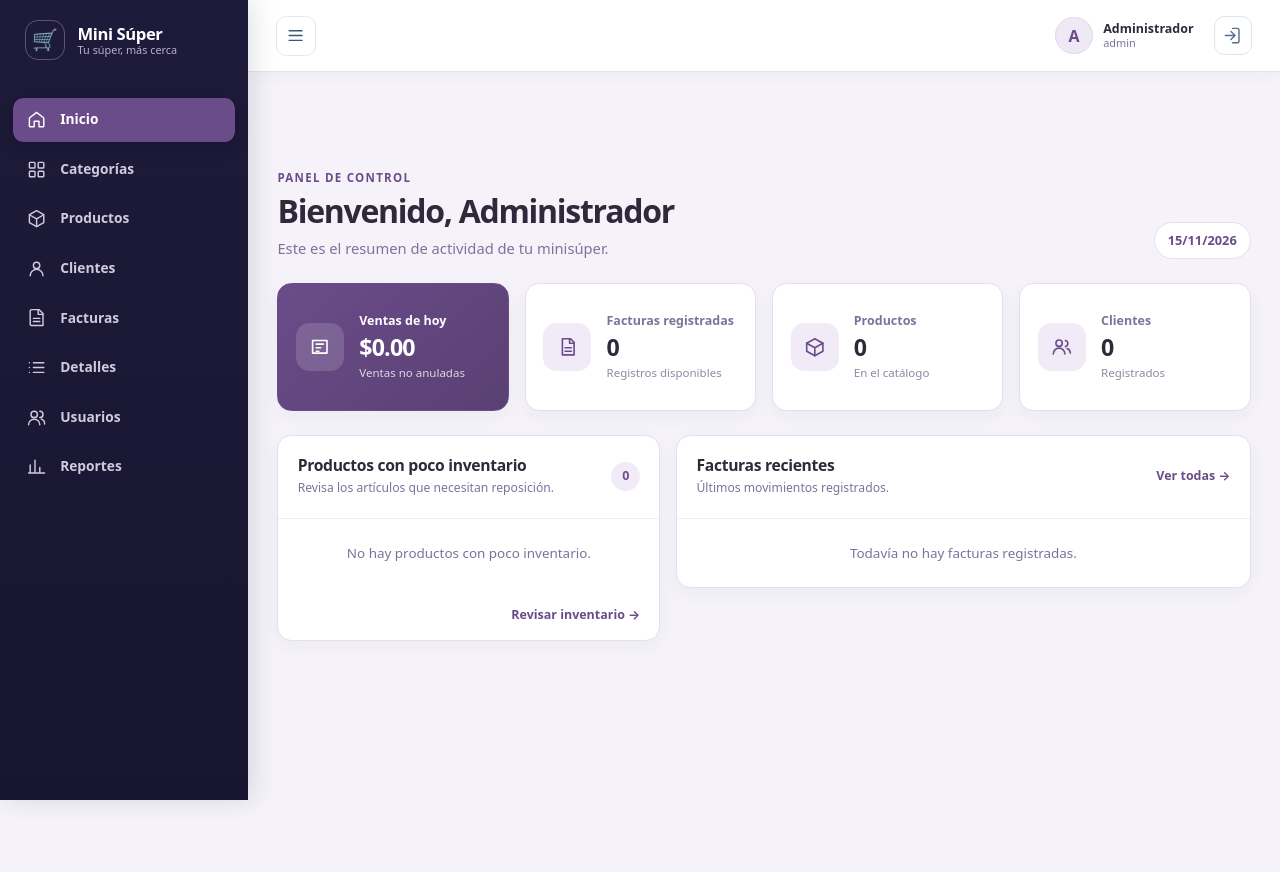
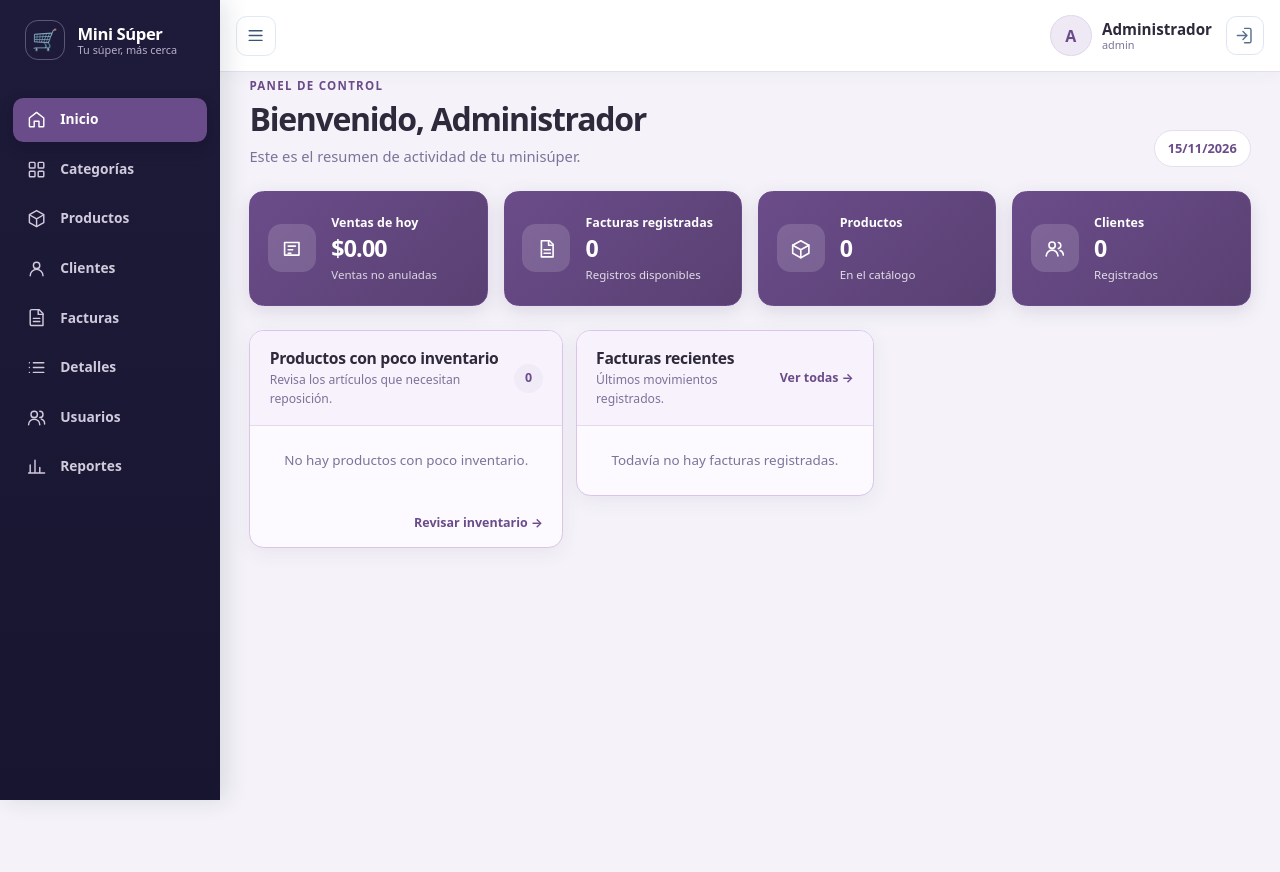
Before and after one commit to gabby-elias/MiniSuper-Hub, a Spring Boot app: page /dashboard in a window 1280 px wide. Run offline with Spring Boot 4, Linux system fonts and the light colour scheme; a user stored in the database is signed in; data that the repository does not hold is empty; some of the project's set-up classes (security, data sources, template engines, error pages and the like) are left out, and stand-ins take their place; some libraries are stand-ins or nearby versions.

Commit message:
frontend kimberly

```diff
--- a/src/main/resources/static/css/dashboard.css
+++ b/src/main/resources/static/css/dashboard.css
@@ -7,8 +7,9 @@ body.app-page.dashboard-page {
     display: grid;
     align-content: start;
     gap: 1.5rem;
-    padding-top: calc(var(--topbar-height) + 1.25rem) !important;
+    padding-top: 0 !important;
 }
+
 
 .dashboard-heading {
     display: flex;
@@ -61,24 +62,24 @@ body.app-page.dashboard-page {
 .dashboard-stat {
     display: flex;
     min-width: 0;
-    min-height: 8rem;
+    min-height: 7.2rem;
     align-items: center;
     gap: 0.95rem;
     padding: 1.1rem;
-    border: 1px solid #e5dfed;
+    border: 1px solid #6B4C8A;
     border-radius: 0.9rem;
-    background: #ffffff;
-    box-shadow: 0 0.35rem 1.2rem rgba(42, 31, 61, 0.045);
-    color: #2E2A3B;
+    background: linear-gradient(140deg, #6B4C8A, #594072);
+    box-shadow: 0 0.35rem 1.2rem rgba(75, 47, 108, 0.14);
+    color: #ffffff;
     text-decoration: none;
     transition: transform 0.18s ease, box-shadow 0.18s ease, border-color 0.18s ease;
 }
 
 .dashboard-stat:hover {
     transform: translateY(-2px);
-    border-color: #cbb9dd;
-    box-shadow: 0 0.65rem 1.5rem rgba(54, 38, 75, 0.1);
-    color: #2E2A3B;
+    border-color: #6B4C8A;
+    box-shadow: 0 0.65rem 1.5rem rgba(75, 47, 108, 0.22);
+    color: #ffffff;
 }
 
 .dashboard-stat--featured,
@@ -95,8 +96,8 @@ body.app-page.dashboard-page {
     flex: 0 0 3rem;
     place-items: center;
     border-radius: 0.85rem;
-    background: #f0ebf6;
-    color: #6B4C8A;
+    background: rgba(255, 255, 255, 0.15);
+    color: #ffffff;
 }
 
 .dashboard-stat-icon svg {
@@ -121,13 +122,13 @@ body.app-page.dashboard-page {
 }
 
 .dashboard-stat-copy > span {
-    color: #7C739A;
+    color: #ffffff;
     font-size: 0.78rem;
     font-weight: 600;
 }
 
 .dashboard-stat-copy strong {
-    color: #2E2A3B;
+    color: #ffffff;
     font-size: 1.45rem;
     font-weight: 750;
     letter-spacing: -0.035em;
@@ -135,7 +136,7 @@ body.app-page.dashboard-page {
 }
 
 .dashboard-stat-copy small {
-    color: #9188a3;
+    color: rgba(255, 255, 255, 0.82);
     font-size: 0.72rem;
 }
 
@@ -151,18 +152,25 @@ body.app-page.dashboard-page {
 
 .dashboard-panel-grid {
     display: grid;
-    grid-template-columns: minmax(0, 0.9fr) minmax(0, 1.35fr);
+    grid-template-columns: minmax(0, 1fr) minmax(0, 0.95fr) minmax(0, 1.16fr);
     align-items: start;
-    gap: 1rem;
+    gap: 0.8rem;
+}
+
+.dashboard-chart-stack {
+    display: grid;
+    min-width: 0;
+    align-content: start;
+    gap: 0.8rem;
 }
 
 .dashboard-panel {
     min-width: 0;
     overflow: hidden;
-    border: 1px solid #e5dfed;
+    border: 1px solid #d8c5e8;
     border-radius: 0.9rem;
-    background: #ffffff;
-    box-shadow: 0 0.35rem 1.2rem rgba(42, 31, 61, 0.045);
+    background: #fcfaff;
+    box-shadow: 0 0.35rem 1.2rem rgba(75, 47, 108, 0.07);
 }
 
 .dashboard-panel-heading {
@@ -172,7 +180,8 @@ body.app-page.dashboard-page {
     justify-content: space-between;
     gap: 0.8rem;
     padding: 1.1rem 1.2rem;
-    border-bottom: 1px solid #f0edf4;
+    border-bottom: 1px solid #e5d9ef;
+    background: #f7f2fb;
 }
 
 .dashboard-panel-heading h2 {
@@ -418,3 +550,31 @@ body.app-page.dashboard-page {
         grid-row: 1 / span 2;
     }
 }
+
+@media (min-width: 951px) {
+    body.dashboard-page {
+        --sidebar-width: 220px;
+    }
+}
+
+@media (min-width: 721px) {
+    body.dashboard-page .app-topbar {
+        gap: 0.85rem;
+        padding-right: 1rem;
+        padding-left: 1rem;
+    }
+
+    body.dashboard-page .topbar-user,
+    body.dashboard-page .topbar-logout {
+        flex: 0 0 auto;
+    }
+
+    body.dashboard-page .topbar-user .user-copy strong {
+        font-size: 0.95rem;
+    }
+
+    body.dashboard-page .topbar-user .user-avatar {
+        width: 2.6rem;
+        height: 2.6rem;
+    }
+}
```
Also changed, not shown: other parts of src/main/resources/static/css/dashboard.css (+124 -1 lines), src/main/resources/static/css/login.css (+6 -8 lines), src/main/resources/static/css/productos-lista.css (+18 -0 lines).
